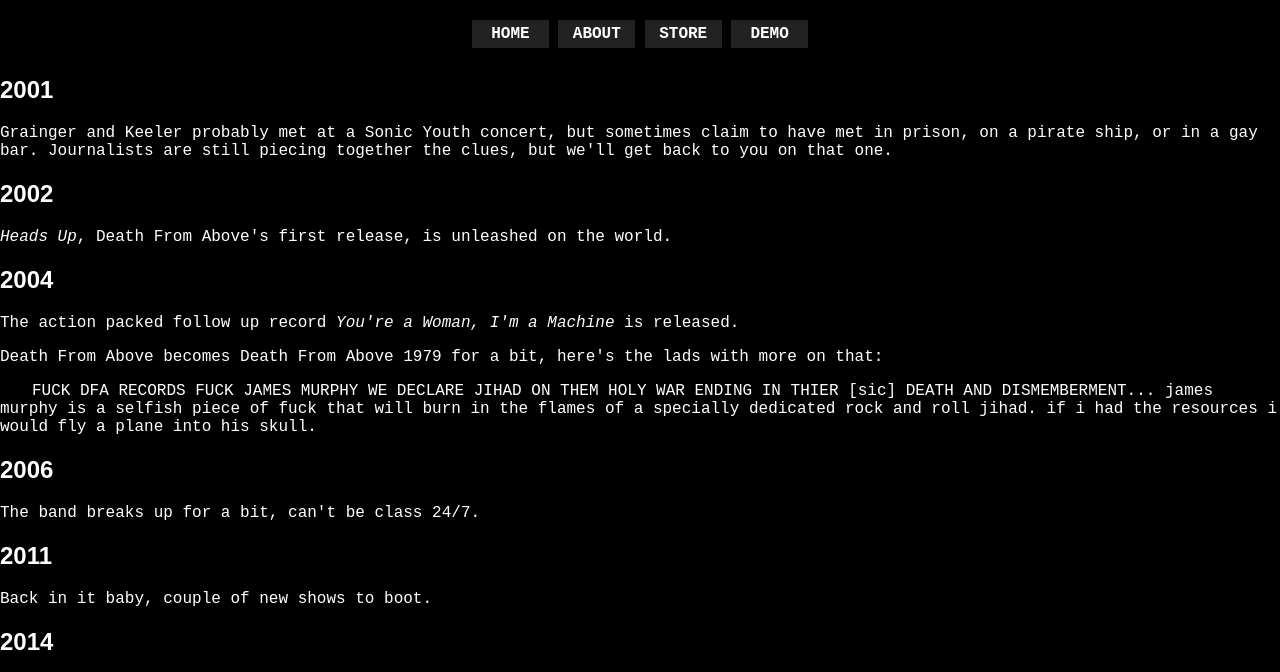
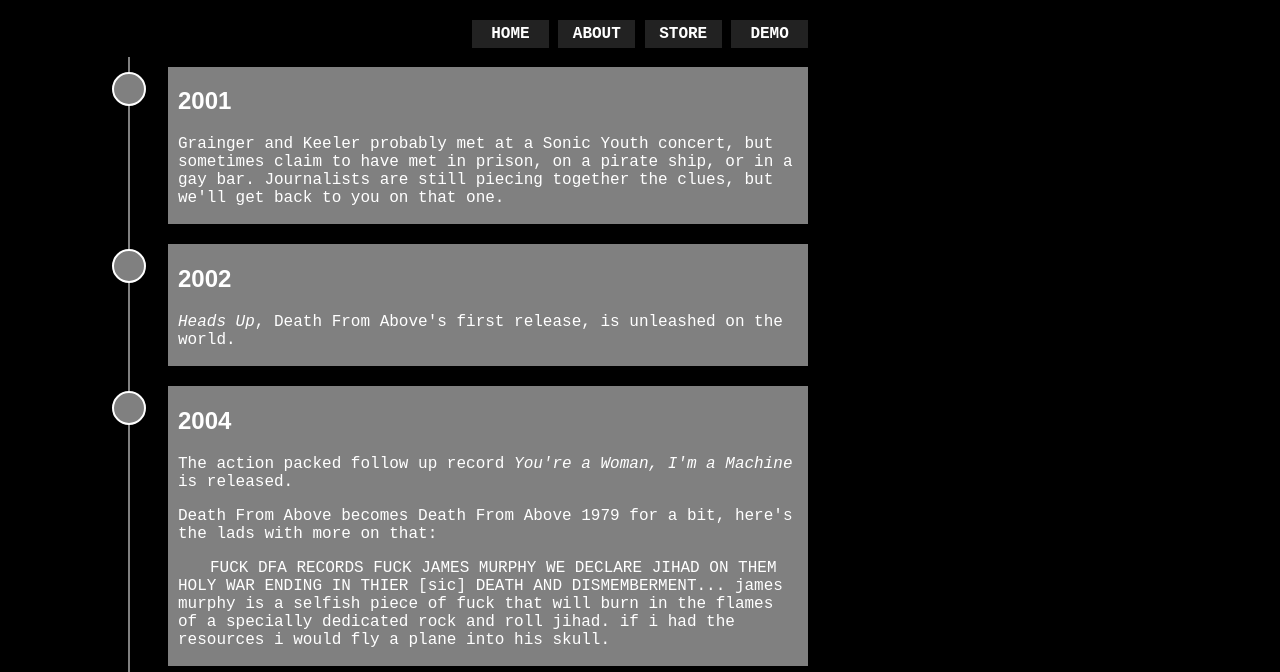
Before and after one commit to uselessfulness/uselessfulness.github.io, a plain HTML site: page about/index.html in a window 1280 px wide. Shown: the part 60-732 px from the top of the page. Drawn offline with nearby package versions, Linux system fonts and the light colour scheme.

```diff
--- a/about/index.html
+++ b/about/index.html
@@ -7,7 +7,7 @@
 
     <link rel="stylesheet" href="../styles/variables.css"/>
     <link rel="stylesheet" href="../styles/main.css"/>
-    <link rel="stylesheet" href="../styles/store.css"/>
+    <link rel="stylesheet" href="../styles/about.css"/>
 
     <!-- TODO link to scripts and libraries where appropriate, cdn first then fallback to local -->
     <script src="https://ajax.googleapis.com/ajax/libs/jquery/3.3.1/jquery.min.js"></script>
```
